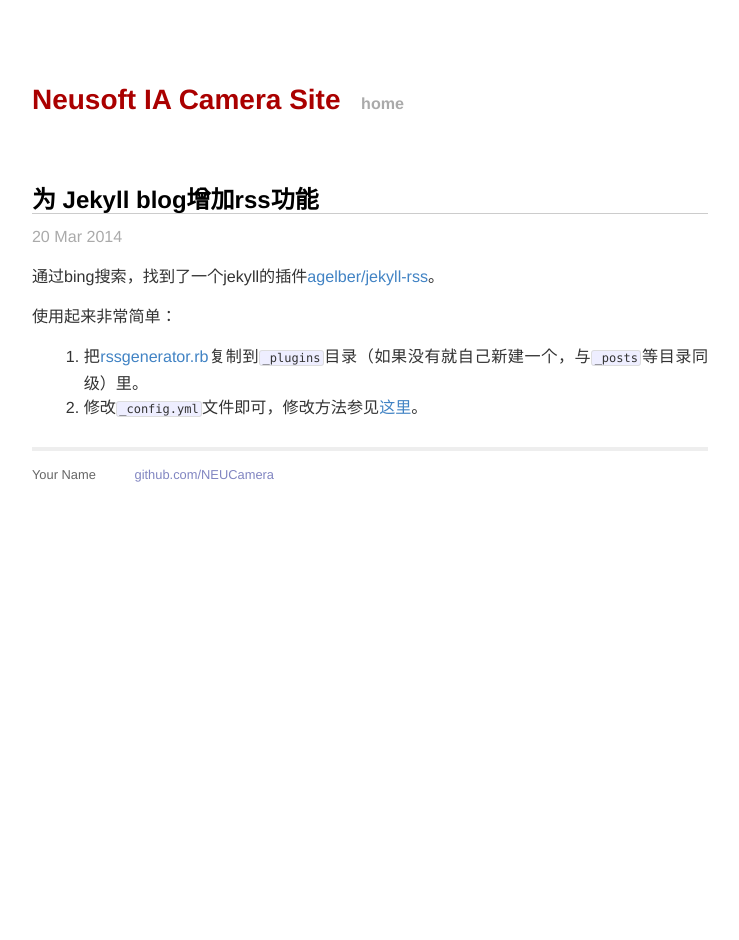
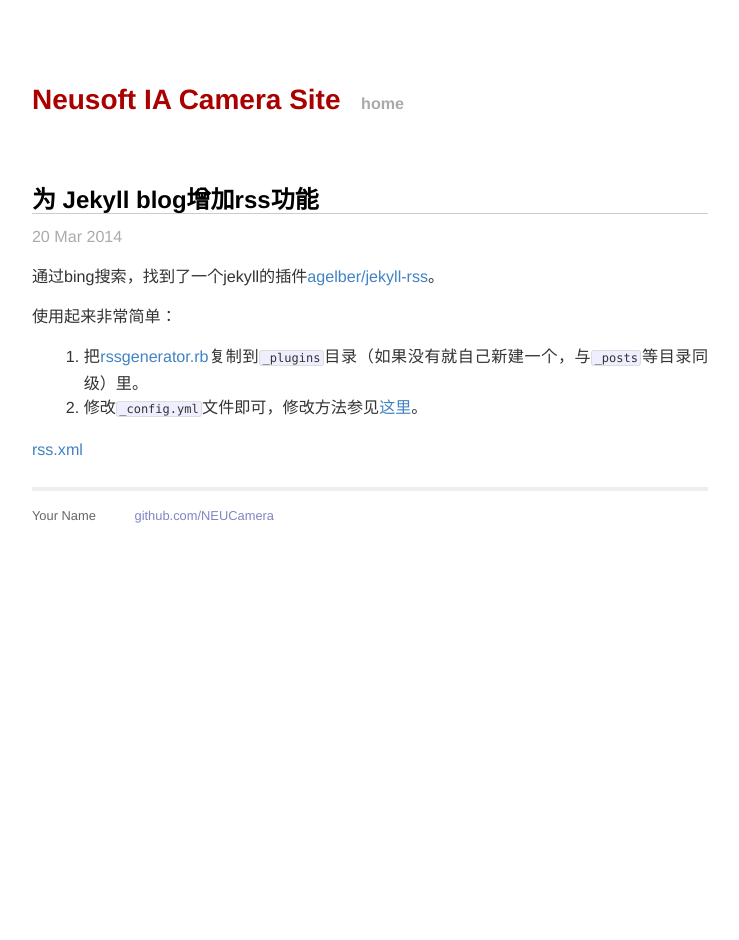
Before and after one commit to NEUCamera/neucamera.github.io, a Jekyll site: the page built from _posts/2014-3-20-jekyll-rss.md, in a window 1280 px wide. Shown: the whole page, without its empty margins (270-1009 px from the left). Built offline with Jekyll 4.4.1, drawn with Linux system fonts in a browser that asks for light colours; Markdown is read by kramdown in place of the engine named in the settings.

Commit message:
test rss

```diff
--- a/_posts/2014-3-20-jekyll-rss.md
+++ b/_posts/2014-3-20-jekyll-rss.md
@@ -12,3 +12,5 @@ tags: jekyll
 
 1. 把[rssgenerator.rb](https://github.com/agelber/jekyll-rss/blob/master/rssgenerator.rb)复制到`_plugins`目录（如果没有就自己新建一个，与`_posts`等目录同级）里。
 2. 修改`_config.yml`文件即可，修改方法参见[这里](https://github.com/agelber/jekyll-rss#usage)。
+
+<a href="/rss.xml"> rss.xml </a>
```
